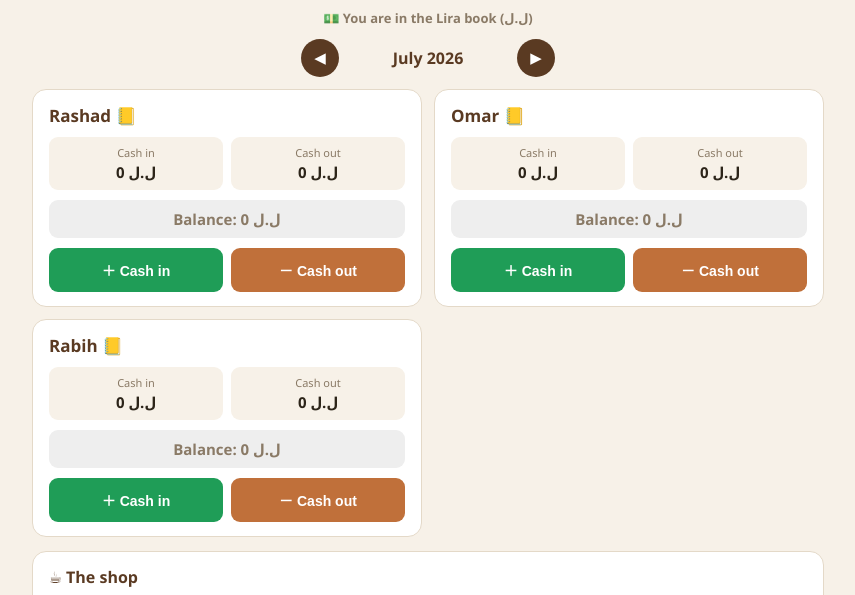
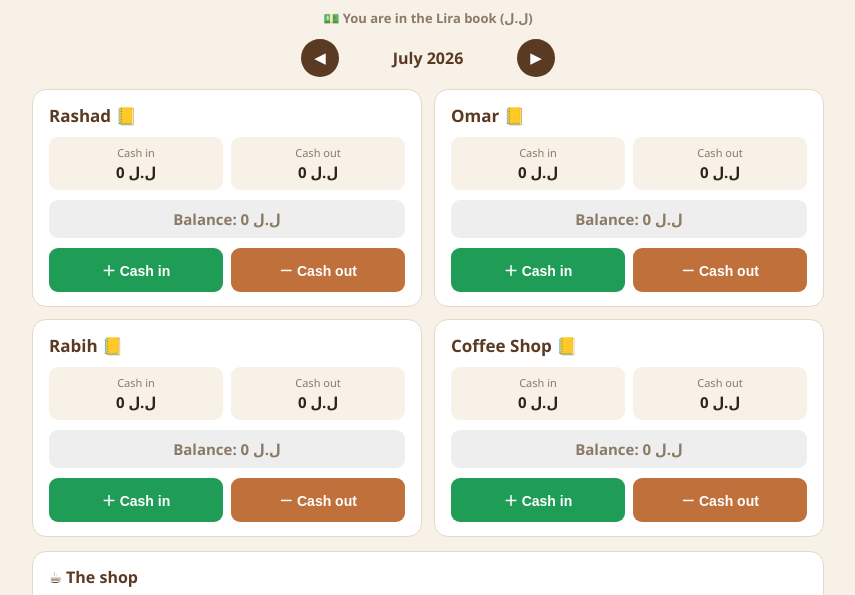
Before and after one commit to aussamayehya51-jpg/coffee-money, a plain HTML site: page Coffee Money.html in a window 1280 px wide. Shown: the part 143-738 px from the top of the page, without its empty margins (212-1067 px from the left). Drawn offline with Linux system fonts and the light colour scheme.

Commit message:
Add a 4th book: the Coffee Shop's own cash, beside the three people
Rabih asked for the shop itself to have its own cash book, exactly like
Rashad, Omar and Rabih. Adding it is two lines — the app already stores
each book under a private code (x/y/z), so the shop gets a new code "s"
and every existing number stays untouched.

Verified: seeded the three people's data, loaded the new version, and
Rashad's balance was intact (300,000) while a new "Coffee Shop" card
appeared and its own cash-in saved correctly under code "s".

Service-worker cache bumped to v7 (the page is network-first, so the shop
gets this automatically next time he opens it online).

Co-Authored-By: Claude Opus 4.8 <noreply@anthropic.com>

```diff
--- a/Coffee Money.html
+++ b/Coffee Money.html
@@ -117,8 +117,8 @@
 
 <script>
 /* ===== Coffee Money — single file ===== */
-const PEOPLE = ['x','y','z'];
-const PERSON_LABEL = { x:'Rashad', y:'Omar', z:'Rabih' };
+const PEOPLE = ['x','y','z','s'];
+const PERSON_LABEL = { x:'Rashad', y:'Omar', z:'Rabih', s:'Coffee Shop' };
 function emptyState(){ return { entries:[], seq:1 }; }
 function addEntry(s,e){ e.id=s.seq++; e.at=new Date().toISOString(); s.entries.push(e); return e; }
 function cashIn(s,o){ return addEntry(s,{ type:'in', person:o.person, currency:o.currency, amount:num(o.amount), note:o.note }); }
--- a/sw.js
+++ b/sw.js
@@ -1,5 +1,5 @@
 /* Coffee Money — service worker: works offline + auto-updates when online */
-const CACHE = 'coffee-money-v6';
+const CACHE = 'coffee-money-v7';
 const ASSETS = ['./', './index.html', './manifest.json', './icon-192.png', './icon-512.png'];
 
 // Install: pre-cache the app so it opens with no internet
```
Also changed, not shown: index.html (+2 -2 lines).
